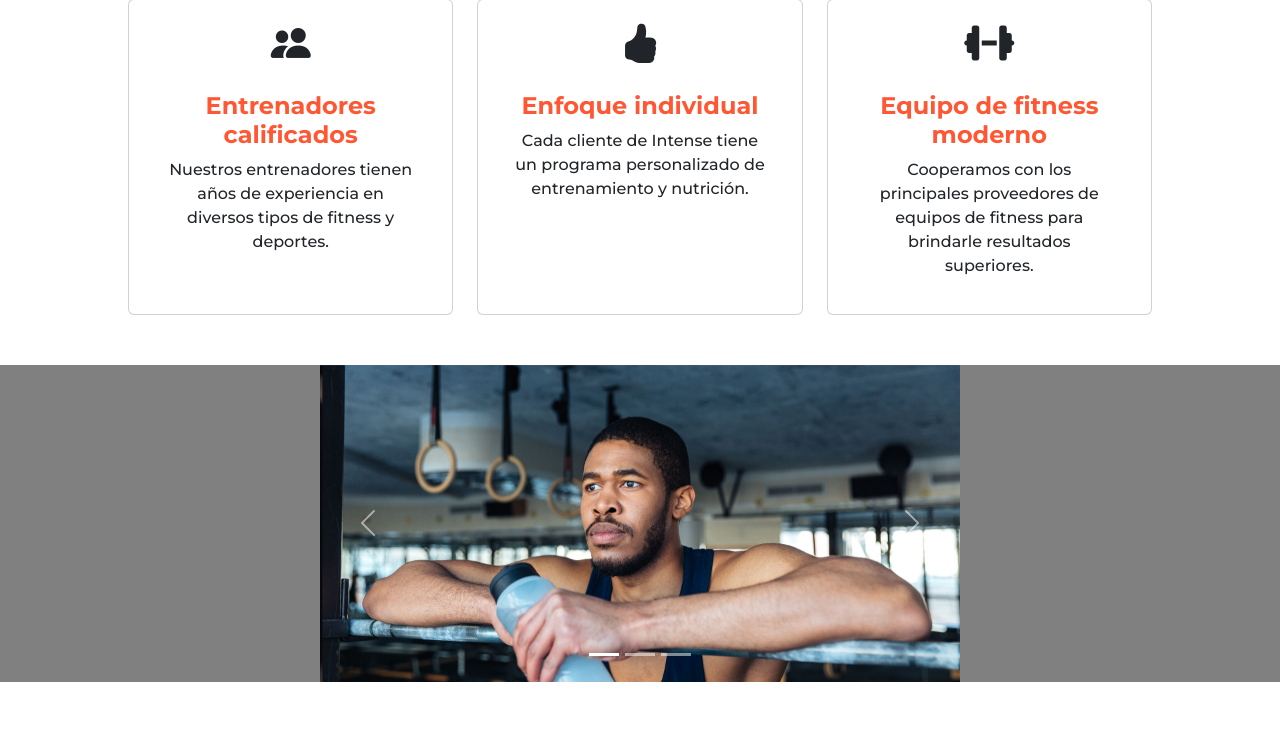
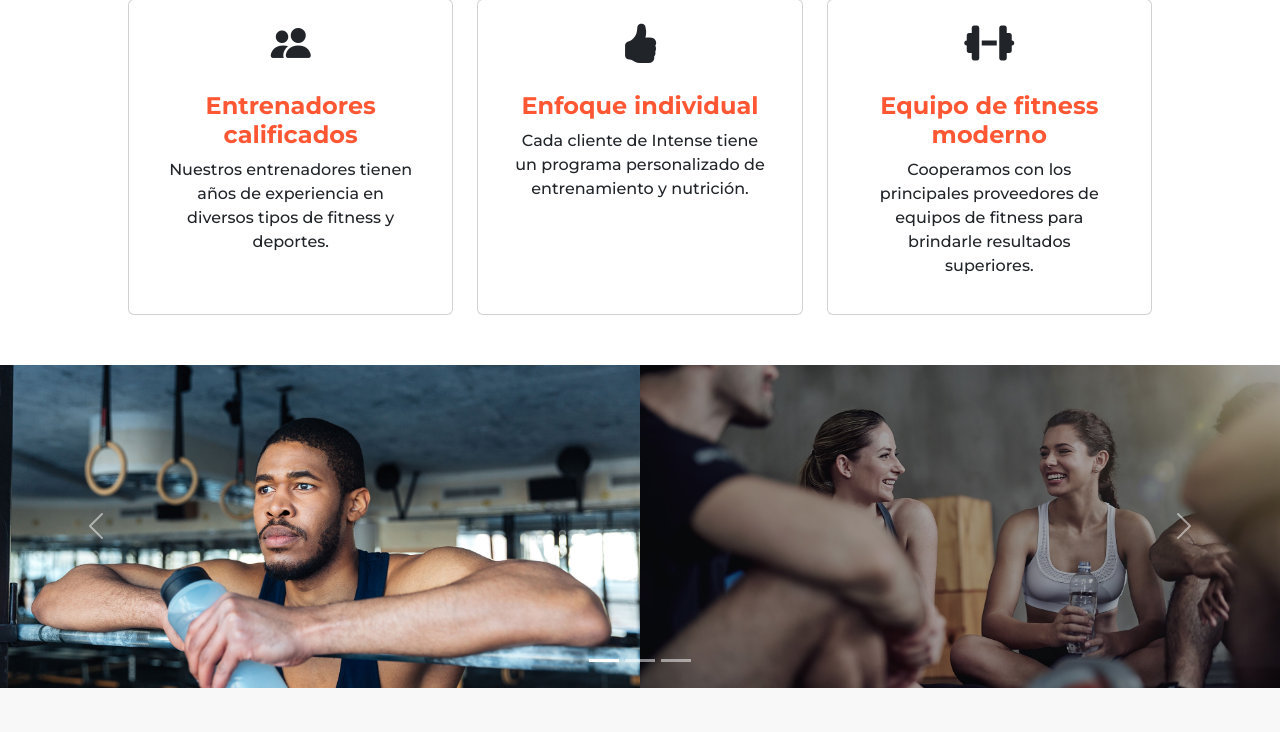
Before and after one commit to ArturoPeFe/GymArt, a PHP site: page / in a window 1280 px wide. Shown: the part 1152-1884 px from the top of the page. After the commit the page ends 1840 px from the top, so only its background shows below. Run offline with PHP 8.4, Linux system fonts and the light colour scheme; some libraries are stand-ins or nearby versions.

Commit message:
Modif carrusel

```diff
--- a/css/cardsYcarrusel.css
+++ b/css/cardsYcarrusel.css
@@ -26,12 +26,22 @@ hr{
 }
 
 #fondoCarrusel{
-    background-color: gray;
     margin-top: 50px;
     margin-bottom: 50px;
 }
 
 #tamCarrusel{
     margin: auto;
-    width: 50vw;
+    margin-bottom: 50px;
+    height: 30vh;
 }
+
+.sinSep{
+    padding: 0px !important
+}
+
+@media screen and (max-width: 760px) {
+    .sHidden1{
+        display: none !important;
+    }
+}
--- a/index.PHP
+++ b/index.PHP
@@ -12,7 +12,8 @@
   <link href="https://cdn.jsdelivr.net/npm/bootstrap@5.3.2/dist/css/bootstrap.min.css" rel="stylesheet" integrity="sha384-T3c6CoIi6uLrA9TneNEoa7RxnatzjcDSCmG1MXxSR1GAsXEV/Dwwykc2MPK8M2HN" crossorigin="anonymous">
   <link rel="stylesheet" href="https://cdn.jsdelivr.net/npm/bootstrap-icons@1.11.1/font/bootstrap-icons.css">
   <script src="https://kit.fontawesome.com/2eff857ffa.js" crossorigin="anonymous"></script>
-
+  <script src="https://cdn.jsdelivr.net/npm/@popperjs/core@2.5.3/dist/umd/popper.min.js"></script>
+  <script src="https://cdn.jsdelivr.net/npm/bootstrap@5.3.2/dist/js/bootstrap.min.js"></script>
 </head>
 
 <body>
@@ -91,13 +92,34 @@
         </div>
         <div class="carousel-inner">
           <div class="carousel-item active">
-            <img src="./assets/img/bg/bg-5.jpg" class="d-block w-100" alt="...">
+            <div class="row row-cols-1 row-cols-md-2">
+              <div class="col sinSep">
+                <img src="./assets/img/bg/bg-5.jpg" class="d-block w-100" alt="Imagen 1">
+              </div>
+              <div class="col sinSep sHidden1">
+                <img src="./assets/img/bg/bg-cta.jpg" class="d-block w-100" alt="Imagen 2">
+              </div>
+            </div>
           </div>
-          <div class="carousel-item">
-            <img src="./assets/img/bg/bg-cta.jpg" class="d-block w-100" alt="...">
+          <div class="carousel-item active">
+            <div class="row row-cols-1 row-cols-md-2">
+              <div class="col sinSep">
+                <img src="./assets/img/bg/bg-5.jpg" class="d-block w-100" alt="Imagen 1">
+              </div>
+              <div class="col sinSep sHidden1">
+                <img src="./assets/img/bg/bg-cta.jpg" class="d-block w-100" alt="Imagen 2">
+              </div>
+            </div>
           </div>
-          <div class="carousel-item">
-            <img src="./assets/img/bg/slide2.jpg" class="d-block w-100" alt="...">
+          <div class="carousel-item active">
+            <div class="row row-cols-1 row-cols-md-2">
+              <div class="col sinSep">
+                <img src="./assets/img/bg/bg-5.jpg" class="d-block w-100" alt="Imagen 1">
+              </div>
+              <div class="col sinSep sHidden1">
+                <img src="./assets/img/bg/bg-cta.jpg" class="d-block w-100" alt="Imagen 2">
+              </div>
+            </div>
           </div>
         </div>
         <button class="carousel-control-prev" type="button" data-bs-target="#carouselExampleIndicators" data-bs-slide="prev">
@@ -111,8 +133,7 @@
       </div>
     </div>
   </div>
-  <script src="https://cdn.jsdelivr.net/npm/@popperjs/core@2.5.3/dist/umd/popper.min.js"></script>
-  <script src="https://cdn.jsdelivr.net/npm/bootstrap@5.3.2/dist/js/bootstrap.min.js"></script>
+
 </body>
 
 </html>
```
